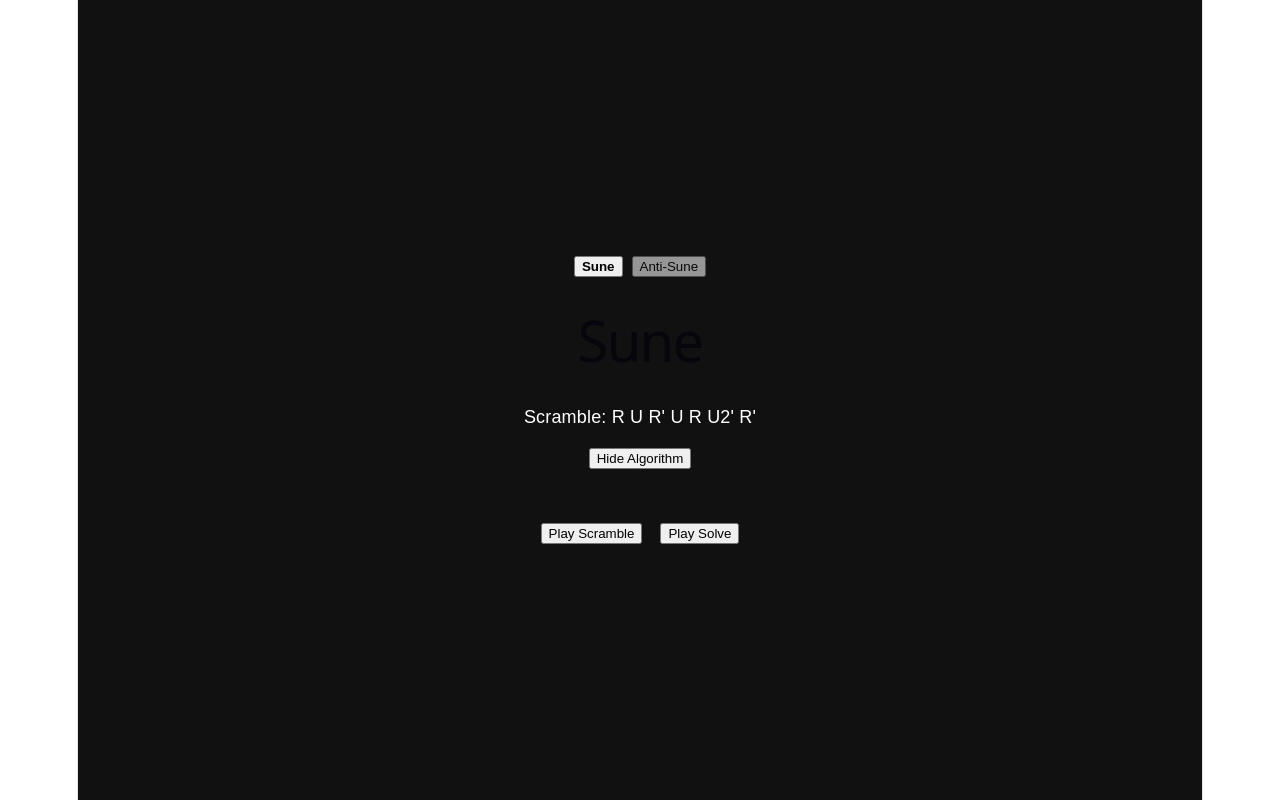
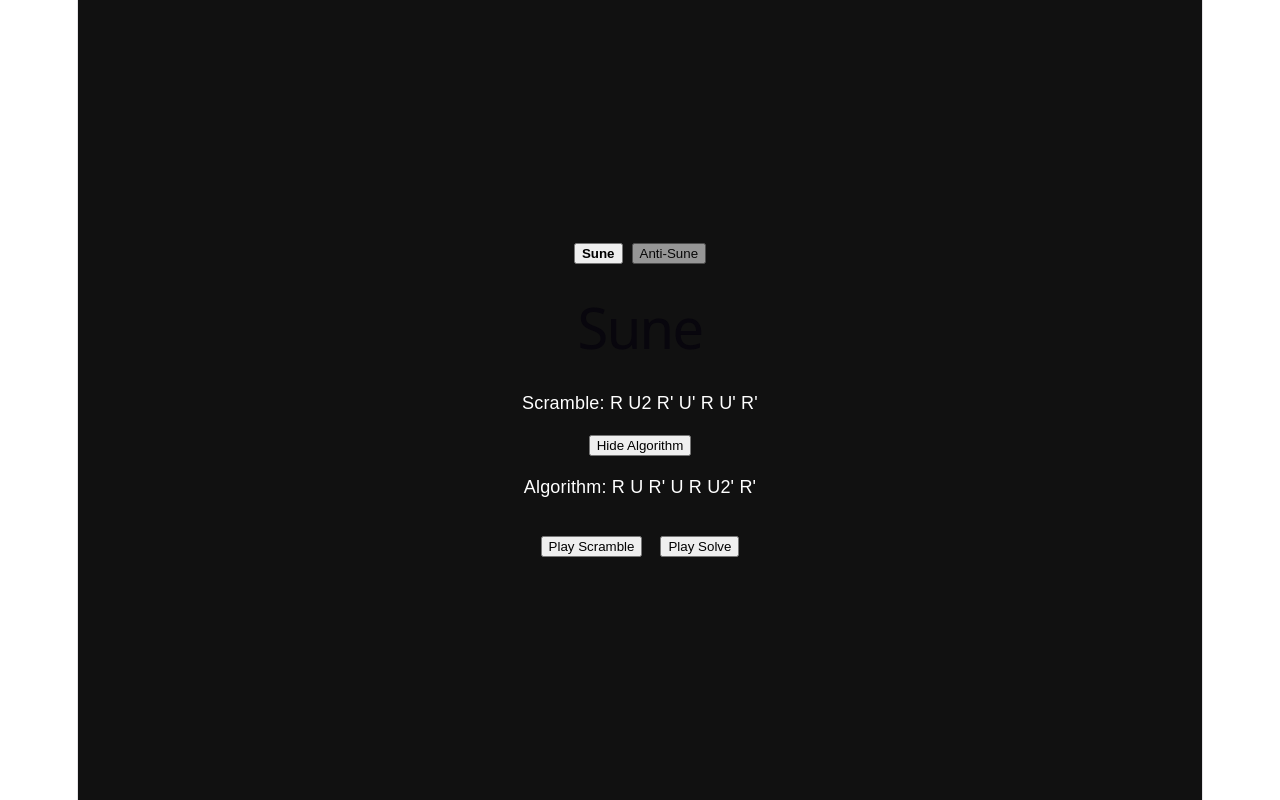
Before and after one commit to OJS26/cfop-trainer, a React (Vite) app: page / in a window 1280 px wide. Built offline with nearby package versions, Linux system fonts and the light colour scheme.

Commit message:
Fix Sune/Anti-Sune algorithm names and drop unreliable alg-viewer for plain text

```diff
--- a/src/App.tsx
+++ b/src/App.tsx
@@ -70,14 +70,7 @@ function App() {
         {showAlgorithm ? 'Hide Algorithm' : 'Show Algorithm'}
       </button>
 
-      {showAlgorithm &&
-        (mode === 'scramble' ? (
-          // @ts-expect-error - twisty-alg-viewer is a custom element, not typed for React
-          <twisty-alg-viewer for="scramble-player" alg={currentCase.scramble} />
-        ) : (
-          // @ts-expect-error - twisty-alg-viewer is a custom element, not typed for React
-          <twisty-alg-viewer for="solve-player" alg={currentCase.algorithm} />
-        ))}
+      {showAlgorithm && <p>Algorithm: {currentCase.algorithm}</p>}
 
       <div style={{ display: mode === 'scramble' ? 'block' : 'none' }}>
         {/* @ts-expect-error - twisty-player is a custom element from cubing.js, not a typed React component */}
--- a/src/cases.ts
+++ b/src/cases.ts
@@ -11,14 +11,14 @@ export const cases: Case[] = [
     id: 'oll-sune',
     name: 'Sune',
     group: 'OLL',
-    scramble: "R U R' U R U2' R'",
-    algorithm: "R U2 R' U' R U' R'",
+    scramble: "R U2 R' U' R U' R'",
+    algorithm: "R U R' U R U2' R'",
   },
   {
     id: 'oll-antisune',
     name: 'Anti-Sune',
     group: 'OLL',
-    scramble: "R U2 R' U' R U' R'",
-    algorithm: "R U R' U R U2' R'",
+    scramble: "R U R' U R U2' R'",
+    algorithm: "R U2 R' U' R U' R'",
   },
 ]
```
